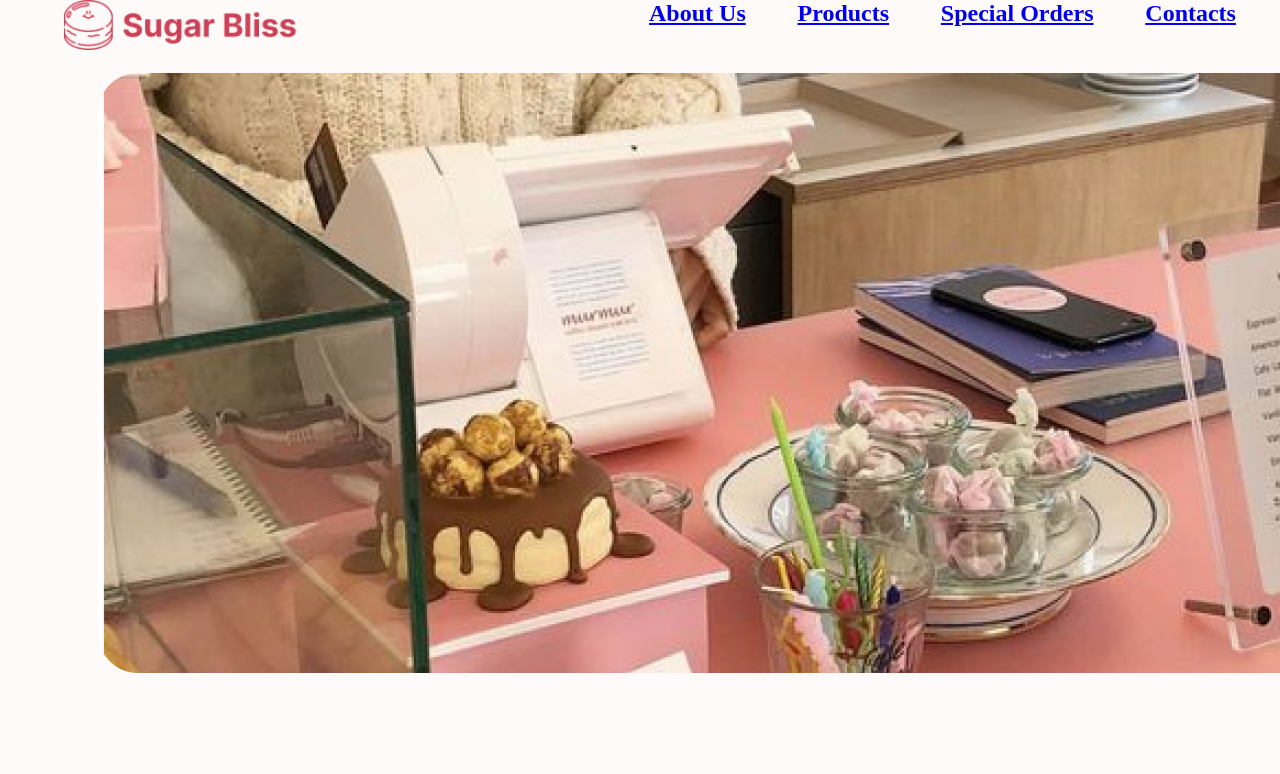
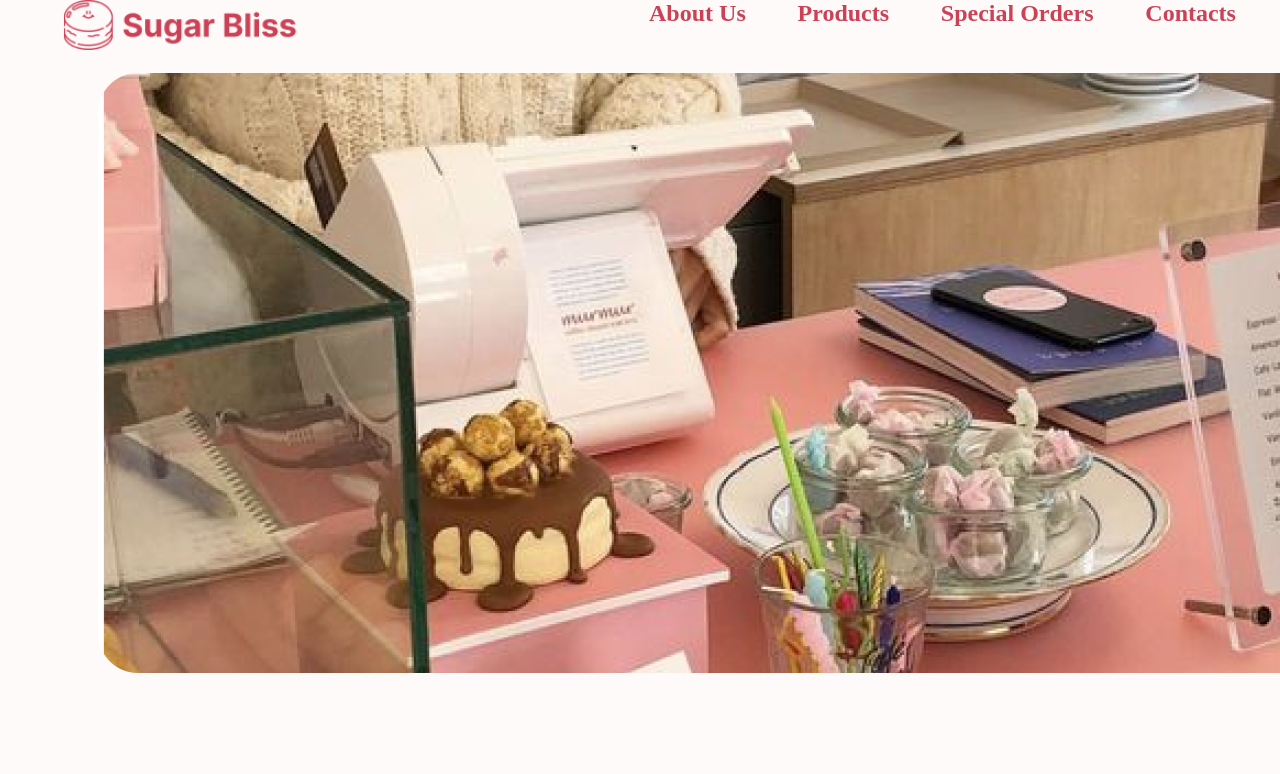
Before and after one commit to Kashish23092004/figma-template, a plain HTML site: page index.html in a window 1280 px wide. Shown: the top 774 px of the page. Drawn offline with Linux system fonts and the light colour scheme.

Commit message:
Update stye.css

```diff
--- a/stye.css
+++ b/stye.css
@@ -3,6 +3,10 @@
     margin: 0%;
     padding: 0%;
 
+}
+a{
+   color: #CC4156;
+   text-decoration:none;
 }
 body{
     background-color: #FFFAFA;
```
